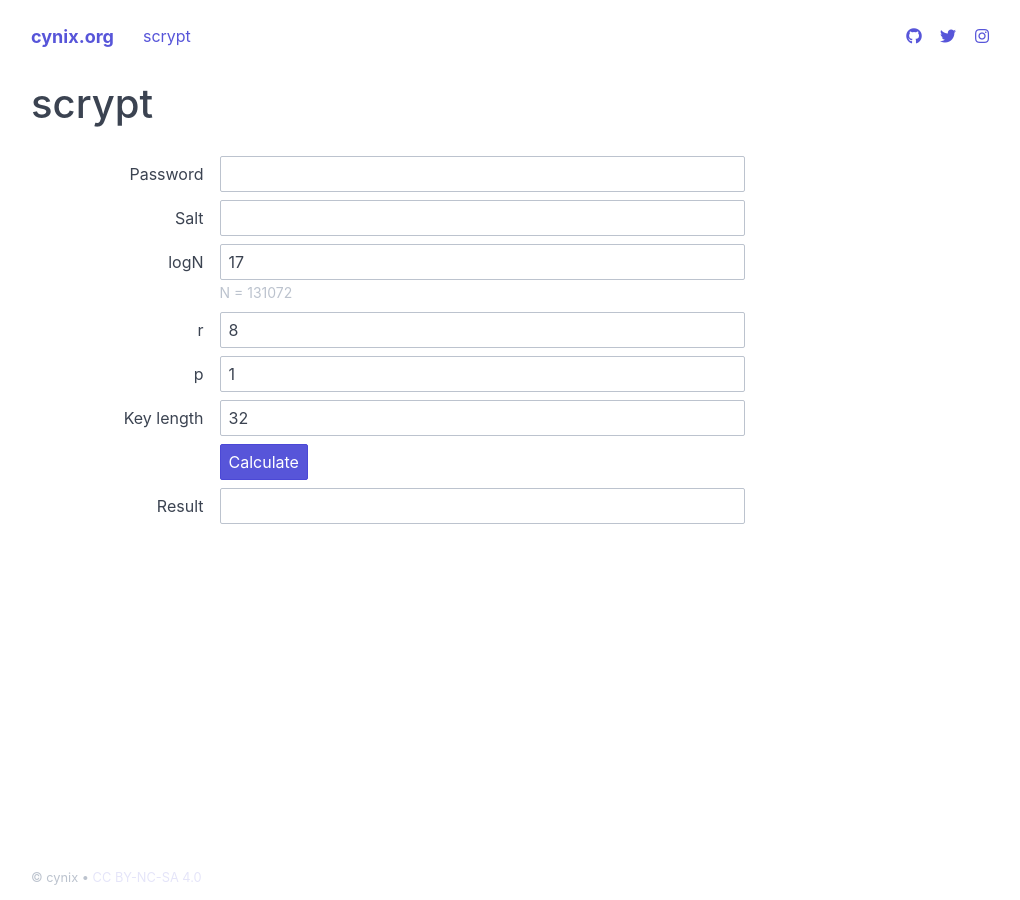
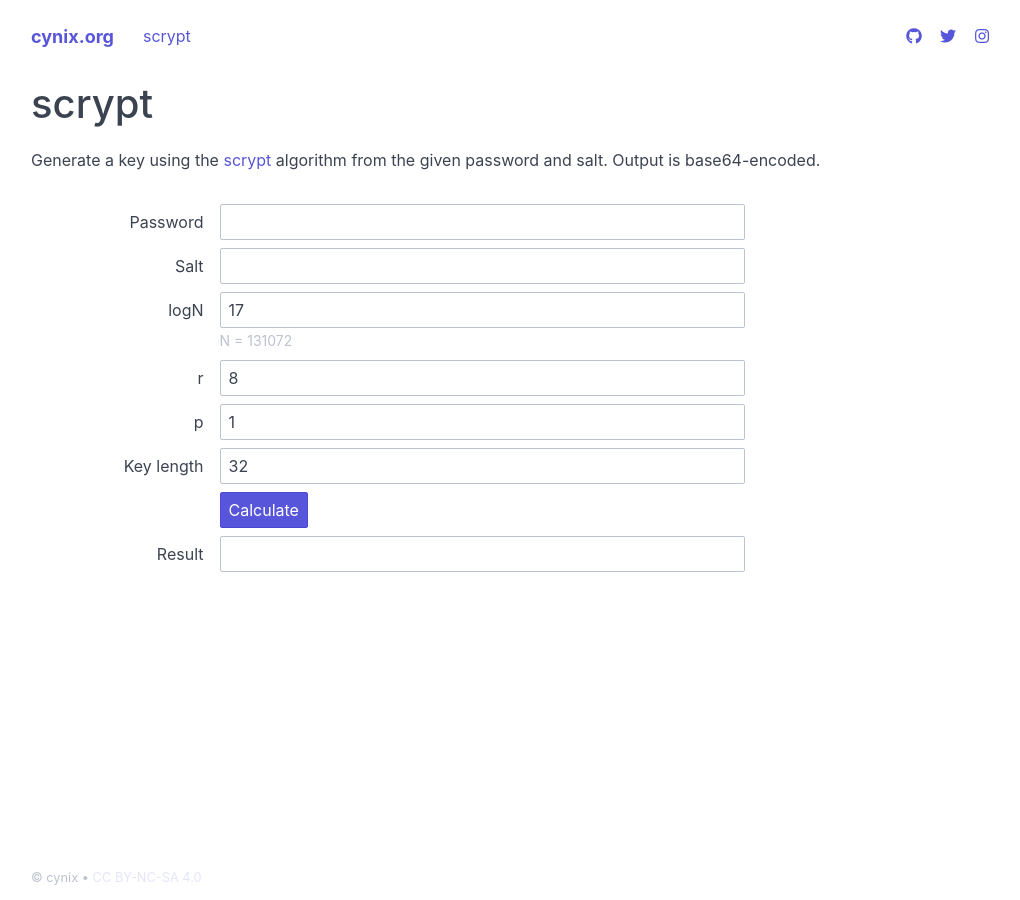
Before and after one commit to cynix/cynix.github.io, a Jekyll site: the page built from tools/scrypt.html, in a window 1280 px wide. Shown: the whole page, without its empty margins (125-1145 px from the left). Built offline with Jekyll 4.4.1, drawn with Linux system fonts in a browser that asks for light colours; nearby versions of some CDN libraries.

Commit message:
Add page description

```diff
--- a/tools/scrypt.html
+++ b/tools/scrypt.html
@@ -2,6 +2,11 @@
 title: scrypt
 layout: page
 ---
+
+<p>
+  Generate a key using the <a href="https://www.tarsnap.com/scrypt.html">scrypt</a> algorithm
+  from the given password and salt. Output is base64-encoded.
+</p>
 
 <div class="columns">
   <div class="column col-9 col-sm-12">
```
